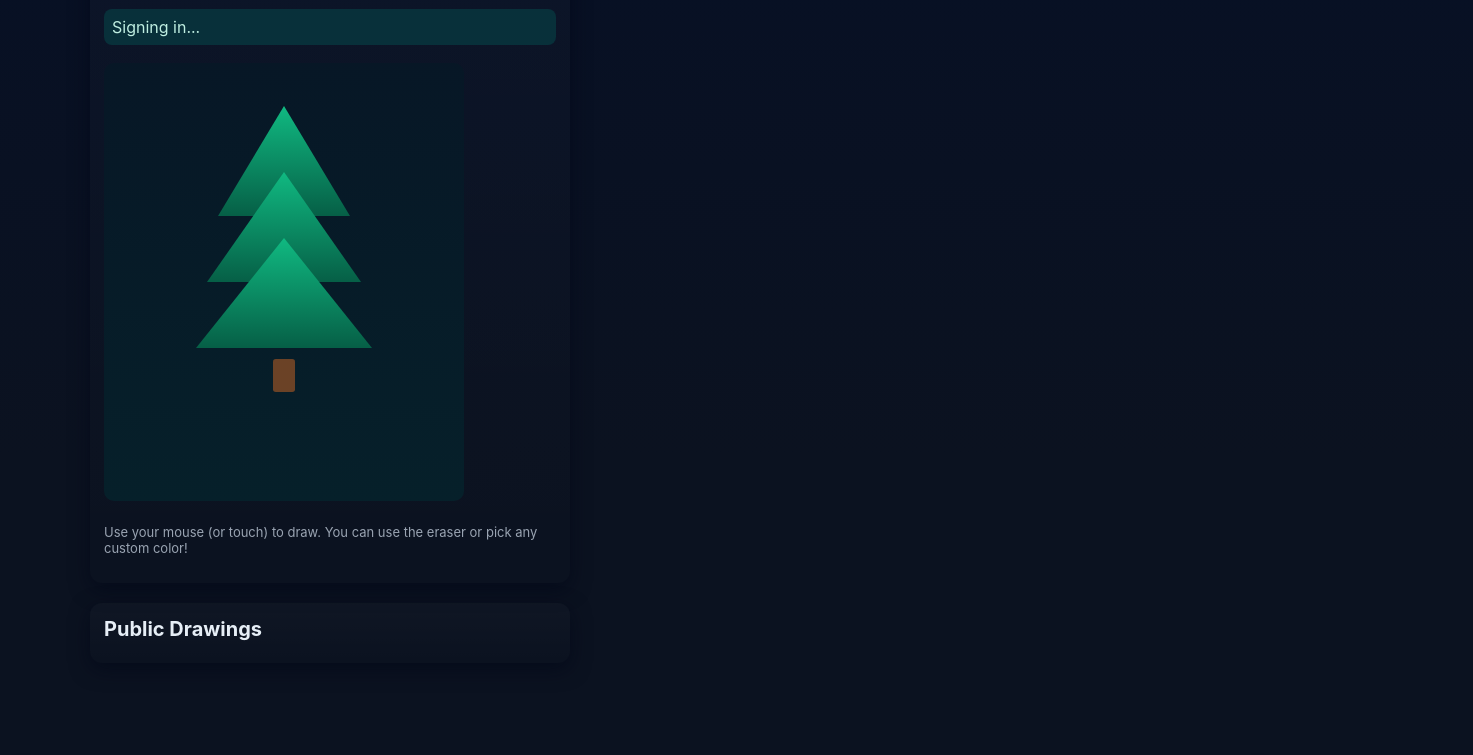
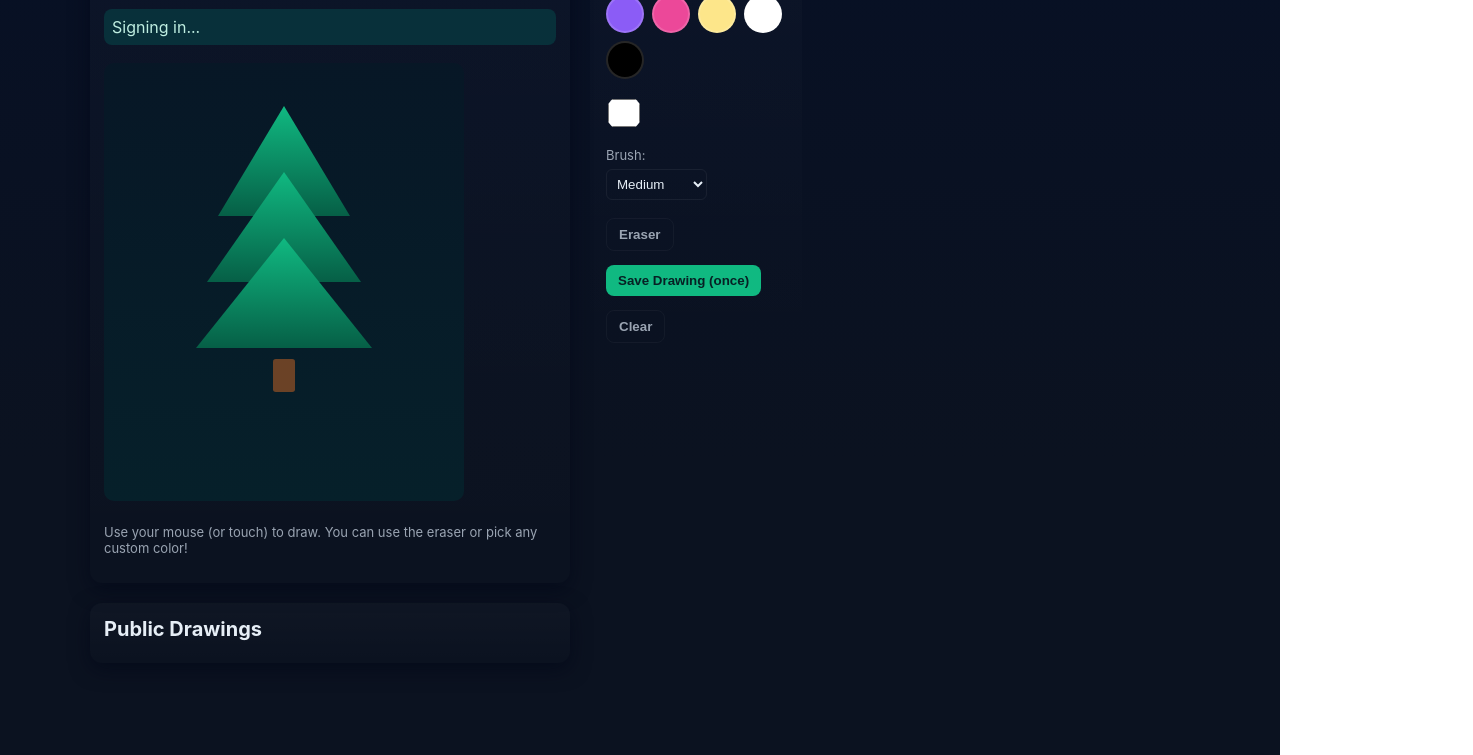
Before and after one commit to Azuraken05/ChristmassTreeGenshin, a website: page index.html in a window 1280 px wide. Shown: the part 117-872 px from the top of the page, 1473 px wide, since content can reach past the window. Drawn offline with Linux system fonts and the light colour scheme; no server answers.

Commit message:
Okay na ata toh

```diff
--- a/index.html
+++ b/index.html
@@ -162,6 +162,18 @@
       color: #bfeee1;
       margin-bottom: 8px;
     }
+    .side-controls {
+      display: flex;
+      flex-direction: column;
+      align-items: flex-start;
+      background: linear-gradient(180deg, rgba(255,255,255,0.02), transparent);
+      padding: 16px;
+      border-radius: 10px;
+      gap: 6px;
+      width: 180px;
+      height: fit-content;
+   }
+
   </style>
 </head>
 <body>
@@ -195,31 +207,25 @@
         <p class="muted">Use your mouse (or touch) to draw. You can use the eraser or pick any custom color!</p>
       </div>
     </div>
-    <div style="display:flex;justify-content:space-between;align-items:center;gap:12px">
-          <div class="controls">
+
+  <div class="side-controls">
       <div class="muted">Color:</div>
-            <div id="palette" style="display:flex;gap:8px"></div>
+      <div id="palette" style="display:flex;flex-wrap:wrap;gap:8px;margin-bottom:10px;"></div>
 
-            <!-- 🎨 NEW Custom color picker -->
       <input type="color" id="customColor" value="#ffffff"
-              style="width:36px;height:36px;border:none;border-radius:50%;cursor:pointer;background:none;padding:0;">
+        style="width:36px;height:36px;border:none;border-radius:50%;cursor:pointer;background:none;padding:0;margin-bottom:10px;">
 
       <div class="muted">Brush:</div>
-            <select id="size" style="padding:6px;border-radius:6px;background:transparent;color:inherit;border:1px solid rgba(255,255,255,0.06)">
+      <select id="size" style="padding:6px;border-radius:6px;background:transparent;color:inherit;border:1px solid rgba(255,255,255,0.06);margin-bottom:12px;">
         <option value="2">Thin</option>
         <option value="5" selected>Medium</option>
         <option value="10">Thick</option>
         <option value="20">Extra Thick</option>
       </select>
 
-            <!-- 🧽 NEW Eraser button -->
-            <button id="eraserBtn" class="btn secondary">Eraser</button>
-          </div>
-
-          <div style="display:flex;gap:8px">
-            <button id="saveBtn" class="btn">Save Drawing (once)</button>
+      <button id="eraserBtn" class="btn secondary" style="margin-bottom:8px;">Eraser</button>
+      <button id="saveBtn" class="btn" style="margin-bottom:8px;">Save Drawing (once)</button>
       <button id="clearBtn" class="btn secondary">Clear</button>
-          </div>
     </div>
 
     <div class="card">
```
Lines whose indentation alone changed are shown as unchanged.
